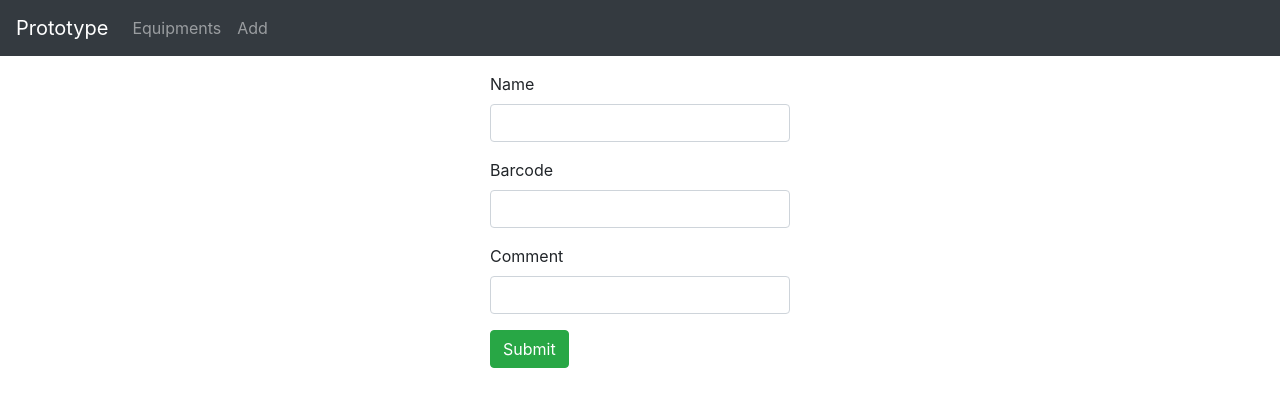
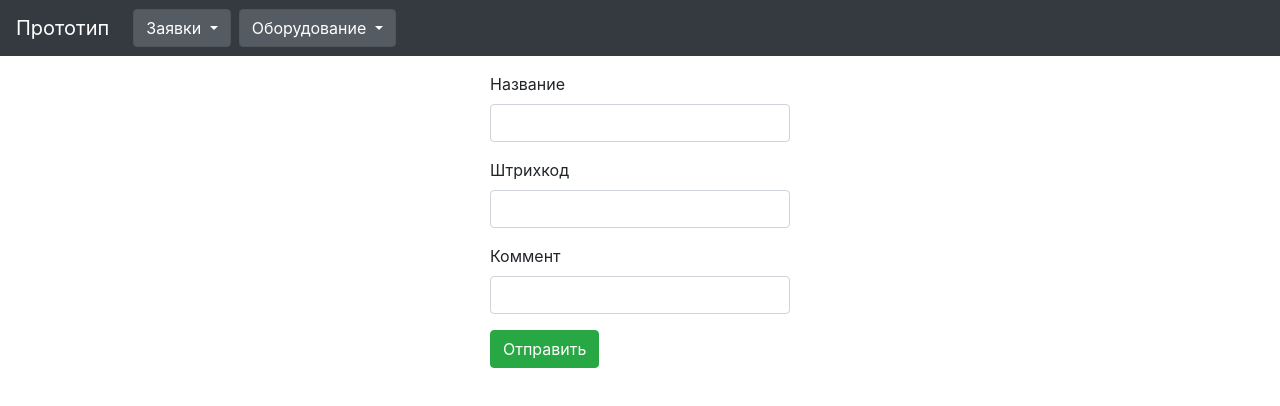
Before and after one commit to BIGV10/Prototype_Web, a Vue app in the folder frontend/: page /addEquipment in a window 1280 px wide. Shown: the top 406 px of the page. Built offline with nearby package versions, Linux system fonts and the light colour scheme; the HTML template or start-up script is replaced by a standard one.

Commit message:
changed frontend look

```diff
--- a/frontend/package.json
+++ b/frontend/package.json
@@ -8,7 +8,9 @@
     "lint": "vue-cli-service lint"
   },
   "dependencies": {
+    "@primer/octicons": "^9.4.0",
     "axios": "^0.19.2",
+    "bootstrap": "^4.4.1",
     "core-js": "^3.6.4",
     "vue": "^2.6.11",
     "vue-router": "^3.1.6"
--- a/frontend/public/index.html
+++ b/frontend/public/index.html
@@ -7,7 +7,13 @@
     <link rel="icon" href="<%= BASE_URL %>favicon.ico">
     <title><%= htmlWebpackPlugin.options.title %></title>
     <title>frontend</title>
-    <link type="text/css" rel="stylesheet" href="//unpkg.com/bootstrap/dist/css/bootstrap.min.css" />
+<!--    <link type="text/css" rel="stylesheet" href="//unpkg.com/bootstrap/dist/css/bootstrap.min.css" />-->
+    <link rel="stylesheet" href="https://stackpath.bootstrapcdn.com/bootstrap/4.4.1/css/bootstrap.min.css" integrity="sha384-Vkoo8x4CGsO3+Hhxv8T/Q5PaXtkKtu6ug5TOeNV6gBiFeWPGFN9MuhOf23Q9Ifjh" crossorigin="anonymous">
+    <script src="https://stackpath.bootstrapcdn.com/bootstrap/4.4.1/js/bootstrap.min.js" integrity="sha384-wfSDF2E50Y2D1uUdj0O3uMBJnjuUD4Ih7YwaYd1iqfktj0Uod8GCExl3Og8ifwB6" crossorigin="anonymous"></script>
+    <script src="https://code.jquery.com/jquery-3.4.1.slim.min.js" integrity="sha384-J6qa4849blE2+poT4WnyKhv5vZF5SrPo0iEjwBvKU7imGFAV0wwj1yYfoRSJoZ+n" crossorigin="anonymous"></script>
+    <script src="https://cdn.jsdelivr.net/npm/popper.js@1.16.0/dist/umd/popper.min.js" integrity="sha384-Q6E9RHvbIyZFJoft+2mJbHaEWldlvI9IOYy5n3zV9zzTtmI3UksdQRVvoxMfooAo" crossorigin="anonymous"></script>
+    <script src="https://stackpath.bootstrapcdn.com/bootstrap/4.4.1/js/bootstrap.min.js" integrity="sha384-wfSDF2E50Y2D1uUdj0O3uMBJnjuUD4Ih7YwaYd1iqfktj0Uod8GCExl3Og8ifwB6" crossorigin="anonymous"></script>
+    <link rel="stylesheet" href="https://use.fontawesome.com/releases/v5.7.0/css/all.css" integrity="sha384-lZN37f5QGtY3VHgisS14W3ExzMWZxybE1SJSEsQp9S+oqd12jhcu+A56Ebc1zFSJ" crossorigin="anonymous">
   </head>
   <body>
     <noscript>
--- a/frontend/src/App.vue
+++ b/frontend/src/App.vue
@@ -1,13 +1,29 @@
 <template>
   <div id="app">
     <nav class="navbar navbar-expand navbar-dark bg-dark">
-      <a href="#" class="navbar-brand">Prototype</a>
+      <a href="#" class="navbar-brand">Прототип</a>
       <div class="navbar-nav mr-auto">
-        <li class="nav-item">
-          <a href="/equipments" class="nav-link">Equipments</a>
+        <li>
+          <div class="dropdown show ml-2">
+            <a class="btn btn-secondary dropdown-toggle" href="#" role="button" id="dropdownRequest" data-toggle="dropdown" aria-haspopup="true" aria-expanded="false">
+              Заявки
+            </a>
+            <div class="dropdown-menu" aria-labelledby="dropdownMenuLink">
+              <a class="dropdown-item" href="/equipments">Список заявок</a>
+              <a class="dropdown-item" href="/addEquipment">Добавить заявку</a>
+            </div>
+          </div>
         </li>
-        <li class="nav-item">
-          <a href="/addEquipment" class="nav-link">Add</a>
+        <li>
+          <div class="dropdown show ml-2">
+            <a class="btn btn-secondary dropdown-toggle" href="#" role="button" id="dropdownEquipment" data-toggle="dropdown" aria-haspopup="true" aria-expanded="false">
+              Оборудование
+            </a>
+            <div class="dropdown-menu" aria-labelledby="dropdownMenuLink">
+              <a class="dropdown-item" href="/equipments">Список оборудования</a>
+              <a class="dropdown-item" href="/addEquipment">Добавить оборудование</a>
+            </div>
+          </div>
         </li>
       </div>
     </nav>
--- a/frontend/src/components/AddEquipment.vue
+++ b/frontend/src/components/AddEquipment.vue
@@ -1,46 +1,49 @@
 <template>
     <div class="submit-form">
         <div v-if="!submitted">
+            <form>
                 <div class="form-group">
-        <label for="name">Name</label>
+                    <label for="name">Название</label>
                     <input
                             type="text"
                             class="form-control"
                             id="name"
-          required
                             v-model="equipment.name"
                             name="name"
-        />
+                            required
+                    >
                 </div>
 
                 <div class="form-group">
-        <label for="barcode">Barcode</label>
+                    <label for="barcode">Штрихкод</label>
                     <input
                             class="form-control"
                             id="barcode"
-                required
                             v-model="equipment.barcode"
                             name="barcode"
-        />
+                            required
+                    >
                 </div>
 
                 <div class="form-group">
-        <label for="comment">Comment</label>
+                    <label for="comment">Коммент</label>
                     <input
                             class="form-control"
                             id="comment"
-                required
                             v-model="equipment.comment"
                             name="comment"
-        />
+                            required
+                    >
                 </div>
 
-      <button @click="saveEquipment" class="btn btn-success">Submit</button>
+                <button @click="saveEquipment" type="submit" class="btn btn-success">Отправить</button>
+            </form>
         </div>
 
         <div v-else>
-      <h4>You submitted successfully!</h4>
-      <button class="btn btn-success" @click="newEquipment">Add</button>
+            <h4>Оборудование добавлено!</h4>
+          <span>ID нового оборудования: {{this.newId}}</span>
+            <button class="btn btn-success mt-2" @click="newEquipment">Добавить ещё</button>
         </div>
     </div>
 </template>
@@ -58,20 +61,23 @@ export default {
                     barcode: "",
                     comment: ""
                 },
-      submitted: false
+                submitted: false,
+                newId: null
             };
         },
         methods: {
+            //TODO Добавить проверку полей на ввод
             saveEquipment() {
+
                 var data = {
                     name: this.equipment.name,
                     barcode: this.equipment.barcode,
                     comment: this.equipment.comment
                 };
-
                 EquipmentDataService.create(data)
                     .then(response => {
                         this.equipment.id = response.data.id;
+                        this.newId = response.data.id
                         console.log(response.data);
                     })
                     .catch(e => {
--- a/frontend/src/components/Equipment.vue
+++ b/frontend/src/components/Equipment.vue
@@ -1,56 +1,57 @@
 <template>
     <div v-if="currentEquipment" class="edit-form">
-    <h4>Equipment</h4>
+        <h4>Изменение оборудования</h4>
         <form>
             <div class="form-group">
-        <label for="name">Name</label>
+                <label for="id">ID</label>
+                <input type="text" class="form-control" id="id"
+                       v-model="currentEquipment.id"
+                       disabled
+                />
+            </div>
+            <div class="form-group">
+                <label for="name">Название</label>
                 <input type="text" class="form-control" id="name"
                        v-model="currentEquipment.name"
                 />
             </div>
             <div class="form-group">
-        <label for="barcode">Barcode</label>
+                <label for="barcode">Штрихкод</label>
                 <input type="text" class="form-control" id="barcode"
                        v-model="currentEquipment.barcode"
                 />
             </div>
 
             <div class="form-group">
-        <label for="comment">Comment</label>
-        <input type="text" class="form-control" id="comment"
+                <label for="comment">Комментарий</label>
+                <textarea type="text" class="form-control" id="comment" rows="3"
                           v-model="currentEquipment.comment"
                 />
             </div>
         </form>
 
-<!--    <button class="badge badge-primary mr-2"-->
-<!--      v-if="currentEquipment.published"-->
-<!--      @click="updatePublished(false)"-->
-<!--    >-->
-<!--      UnPublish-->
-<!--    </button>-->
-<!--    <button v-else class="badge badge-primary mr-2"-->
-<!--      @click="updatePublished(true)"-->
-<!--    >-->
-<!--      Publish-->
-<!--    </button>-->
-
-    <button class="badge badge-danger mr-2"
+        <div class="d-flex justify-content-between bd-highlight">
+            <button class="btn btn-danger mr-2"
                     @click="deleteEquipment"
             >
-      Delete
+                Удалить
             </button>
 
-    <button type="submit" class="badge badge-success"
+            <button type="submit" class="btn btn-success"
                     @click="updateEquipment"
             >
-      Update
+                Обновить
             </button>
-    <p>{{ message }}</p>
+        </div>
+
+        <p/>
+        <p>
+            {{ message }}
+        </p>
     </div>
 
     <div v-else>
-    <br />
+        <br/>
         <p>Please click on a Equipment...</p>
     </div>
 </template>
@@ -78,29 +79,11 @@ export default {
                     });
             },
 
-    // updatePublished(status) {
-    //   var data = {
-    //     id: this.currentEquipment.id,
-    //     title: this.currentEquipment.title,
-    //     description: this.currentEquipment.description,
-    //     published: status
-    //   };
-    //
-    //   EquipmentDataService.update(this.currentEquipment.id, data)
-    //     .then(response => {
-    //       this.currentEquipment.published = status;
-    //       console.log(response.data);
-    //     })
-    //     .catch(e => {
-    //       console.log(e);
-    //     });
-    // },
-
             updateEquipment() {
                 EquipmentDataService.update(this.currentEquipment.id, this.currentEquipment)
                     .then(response => {
                         console.log(response.data);
-          this.message = 'The equipment was updated successfully!';
+                        this.message = 'Оборудование было обновлено!';
                     })
                     .catch(e => {
                         console.log(e);
@@ -111,7 +94,7 @@ export default {
                 EquipmentDataService.delete(this.currentEquipment.id)
                     .then(response => {
                         console.log(response.data);
-          this.$router.push({ name: "equipments" });
+                        this.$router.push({name: "equipments"});
                     })
                     .catch(e => {
                         console.log(e);
--- a/frontend/src/components/EquipmentsList.vue
+++ b/frontend/src/components/EquipmentsList.vue
@@ -1,59 +1,97 @@
 <template>
     <div class="list row">
-    <div class="col-md-8">
+        <div class="col-md-12">
             <div class="input-group mb-3">
-        <input type="text" class="form-control" placeholder="Search by barcode"
+                <input type="text" class="form-control" placeholder="Поиск по штрихкоду"
                        v-model="barcode"/>
                 <div class="input-group-append">
                     <button class="btn btn-outline-secondary" type="button"
                             @click="searchBarcode"
                     >
-            Search
+                        Поиск
                     </button>
                 </div>
             </div>
         </div>
-    <div class="col-md-6">
-      <h4>Equipment List</h4>
-      <ul class="list-group">
-        <li class="list-group-item"
+        <div class="col-md-12">
+            <h4>Список оборудования</h4>
+            <!--      <ul class="list-group">-->
+            <!--        <li class="list-group-item"-->
+            <!--          :class="{ active: index == currentIndex }"-->
+            <!--          v-for="(equipment, index) in equipments"-->
+            <!--          :key="index"-->
+            <!--          @click="setActiveEquipment(equipment, index)"-->
+            <!--        >-->
+            <!--          {{ equipment.name }}-->
+            <!--        </li>-->
+            <!--      </ul>-->
+
+            <table class="table table-sm table-hover">
+                <thead class="thead-dark">
+                <tr>
+                    <th scope="col">ID</th>
+                    <th scope="col">Название</th>
+                    <th scope="col">Штрихкод</th>
+                    <th scope="col">Комментарий</th>
+                    <th scope="col"></th>
+                </tr>
+                </thead>
+                <tbody>
+                <tr class=""
                     :class="{ active: index == currentIndex }"
                     v-for="(equipment, index) in equipments"
                     :key="index"
                     @click="setActiveEquipment(equipment, index)"
                 >
-          {{ equipment.name }}
-        </li>
-      </ul>
+                    <th class="align-middle">{{ equipment.id }}</th>
+                    <td class="align-middle">{{ equipment.name }}</td>
+                    <td class="align-middle">{{ equipment.barcode }}</td>
+                    <td class="align-middle">{{ equipment.comment }}</td>
+                    <td class="d-flex justify-content-end">
+                        <a class="btn btn-warning btn-sm"
+                           :href="'/equipments/' + equipment.id"
+                        >
+                            <i class="fas fa-edit"></i>
+                        </a>
+                    </td>
+                </tr>
+                </tbody>
+            </table>
+            <span class="d-inline-block" tabindex="0" data-toggle="tooltip" title="Отключено">
+      <button class="mt-2 btn btn-danger"
+              @click="removeAllEquipments"
+              disabled>
+        Удалить всё
+      </button>
+      </span>
+        </div>
+        <!--        <div class="col-md-3">-->
+        <!--            <div v-if="currentEquipment">-->
+        <!--                <h4>Оборудование</h4>-->
+        <!--                <div>-->
+        <!--                    <label><strong>ID:</strong></label> {{ currentEquipment.id }}-->
+        <!--                </div>-->
+        <!--                <div>-->
+        <!--                    <label><strong>Название:</strong></label> {{ currentEquipment.name }}-->
+        <!--                </div>-->
+        <!--                <div>-->
+        <!--                    <label><strong>Штрихкод:</strong></label> {{ currentEquipment.barcode }}-->
+        <!--                </div>-->
+        <!--                <div>-->
+        <!--                    <label><strong>Коммент:</strong></label> {{ currentEquipment.comment }}-->
+        <!--                </div>-->
 
-      <button class="m-3 btn btn-sm btn-danger" @click="removeAllEquipments">
-        Remove All
-      </button>
-    </div>
-    <div class="col-md-6">
-      <div v-if="currentEquipment">
-        <h4>Equipment</h4>
-        <div>
-          <label><strong>Name:</strong></label> {{ currentEquipment.name }}
-        </div>
-        <div>
-          <label><strong>Barcode:</strong></label> {{ currentEquipment.barcode }}
-        </div>
-        <div>
-          <label><strong>Comment:</strong></label> {{ currentEquipment.comment }}
-        </div>
-
-        <a class="badge badge-warning"
-          :href="'/equipments/' + currentEquipment.id"
-        >
-          Edit
-        </a>
-      </div>
-      <div v-else>
-        <br />
-        <p>Please click on a Equipment...</p>
-      </div>
-    </div>
+        <!--                <a class="btn btn-warning"-->
+        <!--                   :href="'/equipments/' + currentEquipment.id"-->
+        <!--                >-->
+        <!--                    Изменить-->
+        <!--                </a>-->
+        <!--            </div>-->
+        <!--            <div v-else>-->
+        <!--                <br/>-->
+        <!--                <p>Выберите оборудование...</p>-->
+        <!--            </div>-->
+        <!--        </div>-->
     </div>
 </template>
 
--- a/frontend/src/http-common.js
+++ b/frontend/src/http-common.js
@@ -1,8 +1,8 @@
 import axios from "axios";
 
 export default axios.create({
-    // baseURL: "http://localhost:9000/api",
-    baseURL: "http://bigv.ddns.net:9000/api",
+    baseURL: "http://localhost:9000/api",
+    // baseURL: "http://bigv.ddns.net:9000/api",
     headers: {
         "Content-type": "application/json"
     }
```
Also changed, not shown: 1 other file (tests, documents, lock files or other folders). Lines whose indentation alone changed are shown as unchanged.
